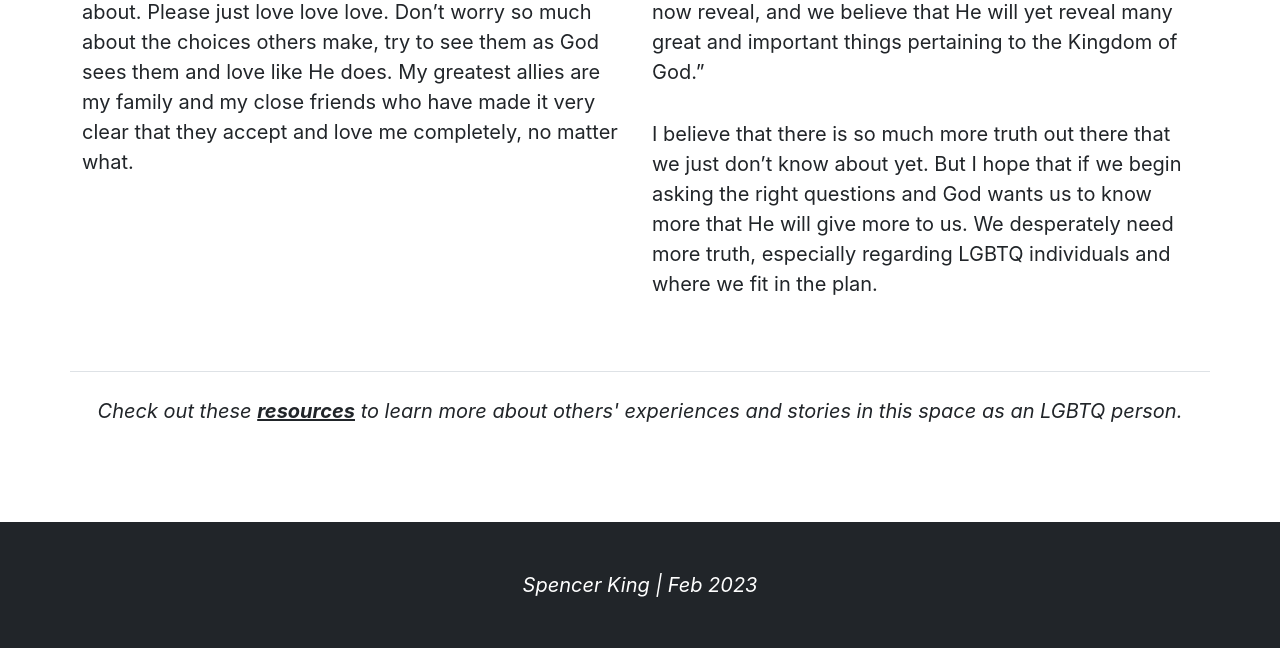
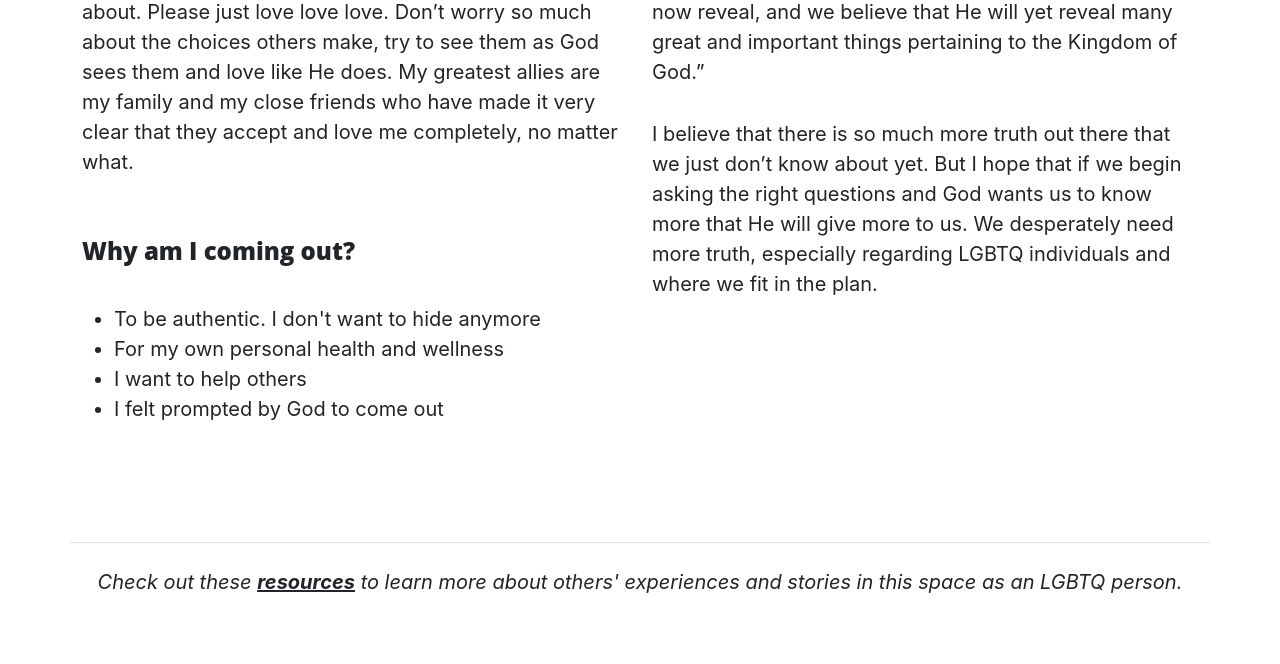
Before and after one commit to SpencerKing7/LearningToLoveV1, a Django app: page /questions/ in a window 1280 px wide. Shown: the part 1425-2089 px from the top of the page. Run offline with Django 3.2, Linux system fonts and the light colour scheme; some libraries are stand-ins or nearby versions.

Commit message:
new question!

```diff
--- a/templates/pages/questions.html
+++ b/templates/pages/questions.html
@@ -26,6 +26,16 @@
                 <h4>How can you be an ally to LGBTQ people?</h4>
                 <p class="mb-0">I get that it can be uncomfortable for people who aren’t familiar with LGBTQ topics/experiences to step into this space. I think that uncomfort or fear comes from not understanding the experience. I’ve seen so many people have a huge change of heart once they hear someone’s journey and experiences. I think the most impactful thing people can do is to <i>clearly</i> and <i>strongly</i> show love to LGBTQ people. So many LGBTQ individuals live in fear that their friends or family might not love them if they knew, or don’t approve of, who they are. </p>
                 <p class="mb-0">This fear paralyzed me for so many years and even got in the way of developing relationships with people I care about. Please just love love love. Don’t worry so much about the choices others make, try to see them as God sees them and love like He does. My greatest allies are my family and my close friends who have made it very clear that they accept and love me completely, no matter what.</p>
+                <br><br>
+
+                <h4>Why am I coming out?</h4>
+                <br>
+                <ul>
+                    <li>To be authentic. I don't want to hide anymore</li>
+                    <li>For my own personal health and wellness</li>
+                    <li>I want to help others</li>
+                    <li>I felt prompted by God to come out</li>
+                </ul>
                 <br>
             </div>
 
```
